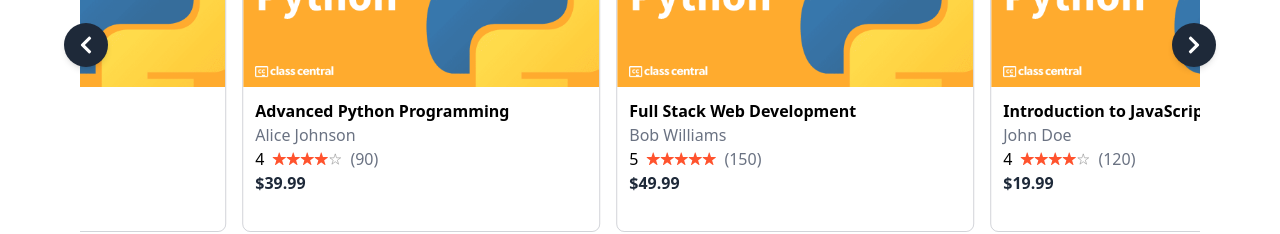
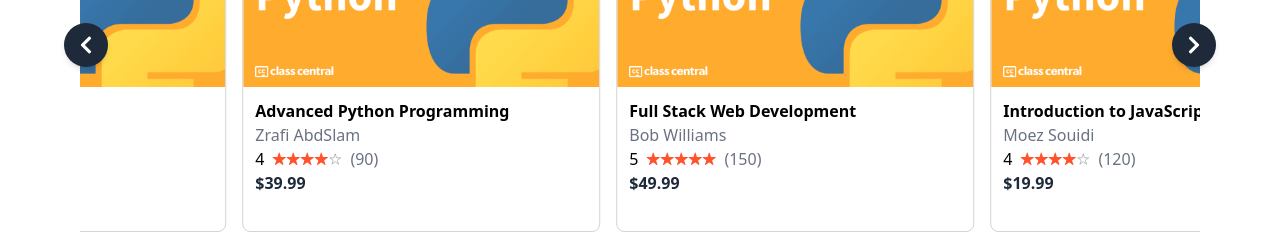
Before and after one commit to Moez-0/Invenio-Front, a React (Vite) app: page / in a window 1280 px wide. Shown: the part 1940-2174 px from the top of the page. Built offline with nearby package versions, Linux system fonts and the light colour scheme.

Commit message:
first commit

```diff
--- a/src/components/CourseCarousel.jsx
+++ b/src/components/CourseCarousel.jsx
@@ -10,7 +10,7 @@
     id: 1,
     image: "course.png",
     title: "Introduction to JavaScript",
-    instructor: "John Doe",
+    instructor: "Moez Souidi",
     rating: 4,
     reviews: 120,
     price: 19.99,
@@ -19,7 +19,7 @@
     id: 2,
     image: "course.png",
     title: "React for Beginners",
-    instructor: "Jane Smith",
+    instructor: "Chams Mhamdi",
     rating: 5,
     reviews: 200,
     price: 29.99,
@@ -28,7 +28,7 @@
     id: 3,
     image: "course.png",
     title: "Advanced Python Programming",
-    instructor: "Alice Johnson",
+    instructor: "Zrafi AbdSlam",
     rating: 4,
     reviews: 90,
     price: 39.99,
--- a/src/pages/CourseList.jsx
+++ b/src/pages/CourseList.jsx
@@ -2,16 +2,16 @@
 import CourseCard from '../components/home/CourseCard';
 
 const courses = [
-  { id: 1, image: '/course.png', title: 'Introduction to JavaScript', instructor: 'John Doe', rating: 4, reviews: 120, price: 19.99 },
-  { id: 2, image: '/course.png', title: 'React for Beginners', instructor: 'Jane Smith', rating: 5, reviews: 200, price: 29.99 },
-  { id: 3, image: '/course.png', title: 'Advanced Python Programming', instructor: 'Alice Johnson', rating: 4, reviews: 90, price: 39.99 },
-  { id: 4, image: '/course.png', title: 'Full Stack Web Development', instructor: 'Bob Williams', rating: 5, reviews: 150, price: 49.99 },
-  { id: 5, image: '/course.png', title: 'Machine Learning Basics', instructor: 'Charlie Brown', rating: 4.5, reviews: 110, price: 25.99 },
-  { id: 6, image: '/course.png', title: 'Data Structures and Algorithms', instructor: 'Dana White', rating: 5, reviews: 180, price: 35.99 },
-  { id: 7, image: '/course.png', title: 'Web Development with Node.js', instructor: 'Eve Green', rating: 4, reviews: 100, price: 40.99 },
-  { id: 8, image: '/course.png', title: 'UI/UX Design Fundamentals', instructor: 'Frank Black', rating: 5, reviews: 250, price: 29.99 },
-  { id: 9, image: '/course.png', title: 'Introduction to Cloud Computing', instructor: 'Grace Lee', rating: 4, reviews: 75, price: 19.99 },
-  { id: 10, image: '/course.png', title: 'DevOps and Continuous Integration', instructor: 'Henry Grey', rating: 4.5, reviews: 140, price: 32.99 }
+  { id: 1, image: '/course.png', title: 'Introduction to JavaScript', instructor: 'Moez Souidi', rating: 4, reviews: 120, price: 19.99 },
+  { id: 2, image: '/course.png', title: 'React for Beginners', instructor: 'Moez Souidi', rating: 5, reviews: 200, price: 29.99 },
+  { id: 3, image: '/course.png', title: 'Advanced Python Programming', instructor: 'Zrafi AbdSlam', rating: 4, reviews: 90, price: 39.99 },
+  { id: 4, image: '/course.png', title: 'Full Stack Web Development', instructor: 'Chams Mhamdi', rating: 5, reviews: 150, price: 49.99 },
+  { id: 5, image: '/course.png', title: 'Machine Learning Basics', instructor: 'Moez Souidi', rating: 4.5, reviews: 110, price: 25.99 },
+  { id: 6, image: '/course.png', title: 'Data Structures and Algorithms', instructor: 'Zrafi AbdSlam', rating: 5, reviews: 180, price: 35.99 },
+  { id: 7, image: '/course.png', title: 'Web Development with Node.js', instructor: 'Maison des TPE', rating: 4, reviews: 100, price: 40.99 },
+  { id: 8, image: '/course.png', title: 'UI/UX Design Fundamentals', instructor: 'Chams Mhamdi', rating: 5, reviews: 250, price: 29.99 },
+  { id: 9, image: '/course.png', title: 'Introduction to Cloud Computing', instructor: 'Moez Souidi', rating: 4, reviews: 75, price: 19.99 },
+  { id: 10, image: '/course.png', title: 'DevOps and Continuous Integration', instructor: 'Moez Souidi', rating: 4.5, reviews: 140, price: 32.99 }
 ];
 
 const CourseList = () => {
```
